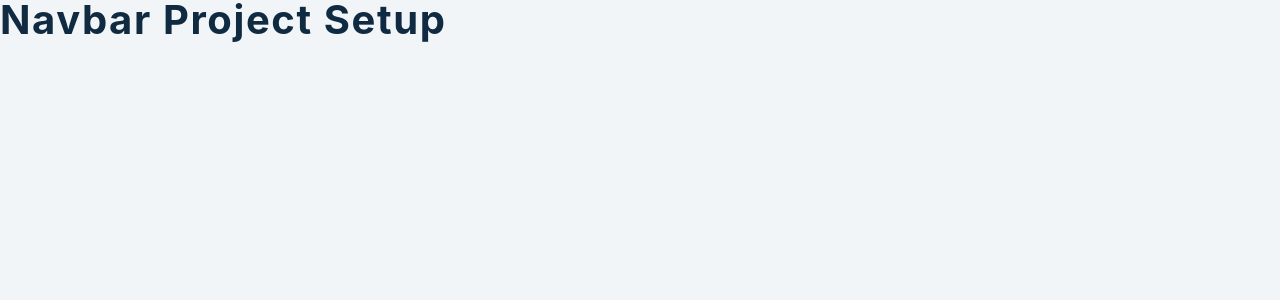
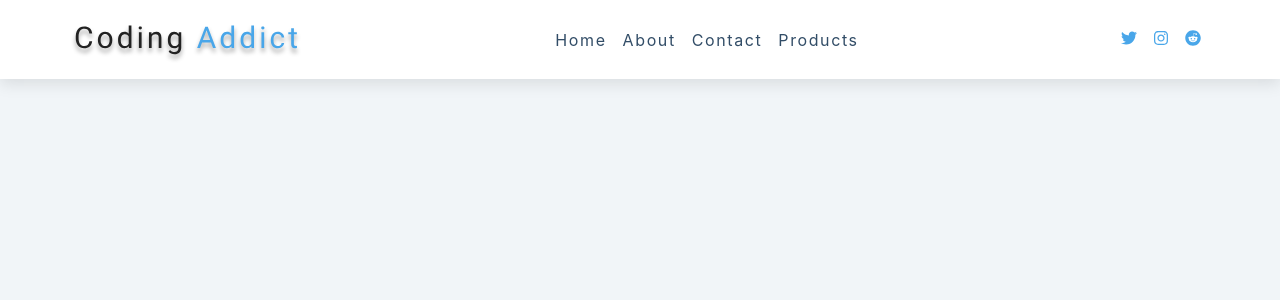
Before and after one commit to k4u5hik/react-projects-2, a React (Create React App) app in the folder 11-navbar/setup/: page / in a window 1280 px wide. Shown: the top 300 px of the page. Built offline with nearby package versions, Linux system fonts and the light colour scheme.

Commit message:
basic structure

```diff
--- a/11-navbar/setup/src/App.js
+++ b/11-navbar/setup/src/App.js
@@ -3,7 +3,7 @@
 function App() {
   return (
     <>
-      <h2>navbar project setup</h2>
+      <Navbar />
     </>
   )
 }
--- a/11-navbar/setup/src/Navbar.js
+++ b/11-navbar/setup/src/Navbar.js
@@ -1,10 +1,54 @@
 import React, { useState, useRef, useEffect } from 'react'
-import { FaBars, FaTwitter } from 'react-icons/fa'
+import { FaBars, FaInstagram, FaReddit, FaTwitter } from 'react-icons/fa'
 import { links, social } from './data'
 import logo from './logo.svg'
 
 const Navbar = () => {
-  return <h4>navbar</h4>
+  return (
+    <nav>
+      <div className='nav-center'>
+        <div className='nav-header'>
+          <img src={logo} alt='logo' />
+          <button className='nav-toggle'>
+            <FaBars />
+          </button>
+        </div>
+        <div className='links-container show-container'>
+          <ul className='links'>
+            <li>
+              <a href='#'>Home</a>
+            </li>
+            <li>
+              <a href='#'>About</a>
+            </li>
+            <li>
+              <a href='#'>Contact</a>
+            </li>
+            <li>
+              <a href='#'>Products</a>
+            </li>
+          </ul>
+        </div>
+        <ul className='social-icons'>
+          <li>
+            <a href='https://www.abc.com'>
+              <FaTwitter />
+            </a>
+          </li>
+          <li>
+            <a href='https://www.abc.com'>
+              <FaInstagram />
+            </a>
+          </li>
+          <li>
+            <a href='https://www.abc.com'>
+              <FaReddit />
+            </a>
+          </li>
+        </ul>
+      </div>
+    </nav>
+  )
 }
 
 export default Navbar
```
